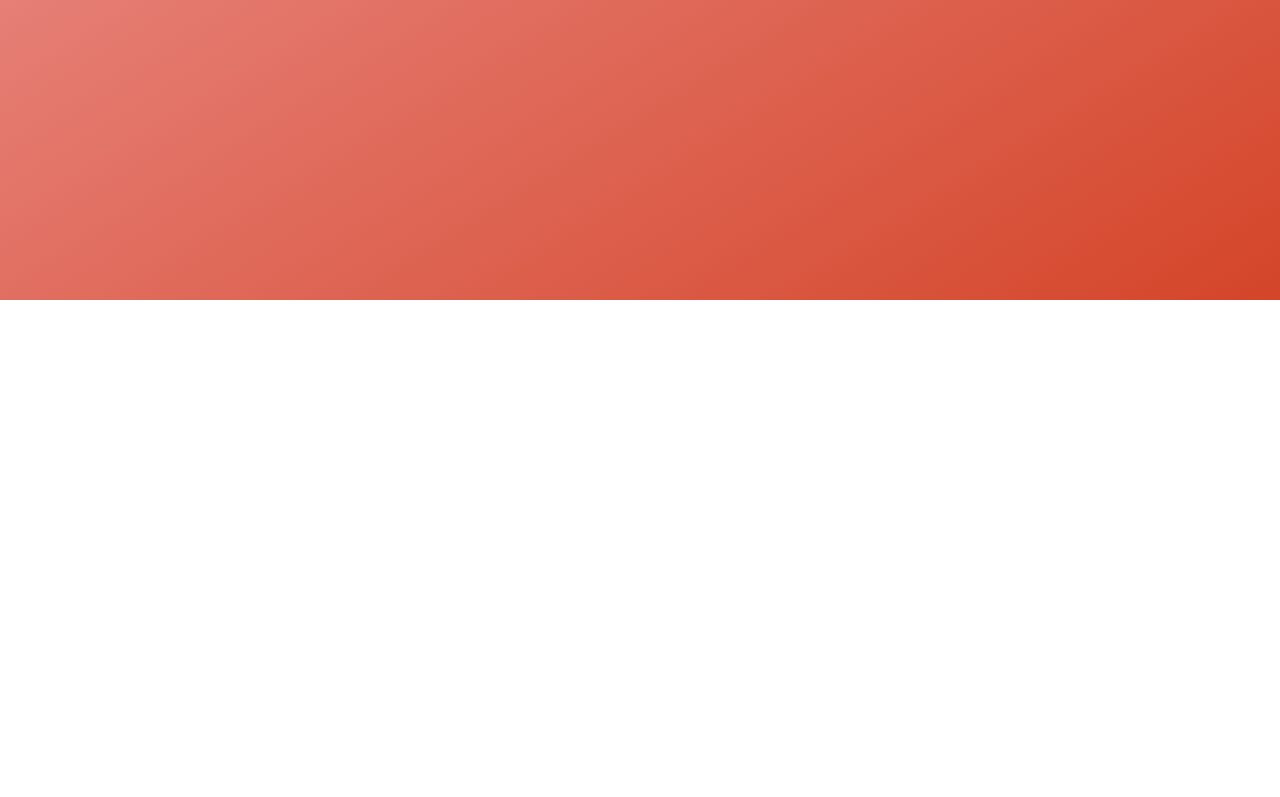
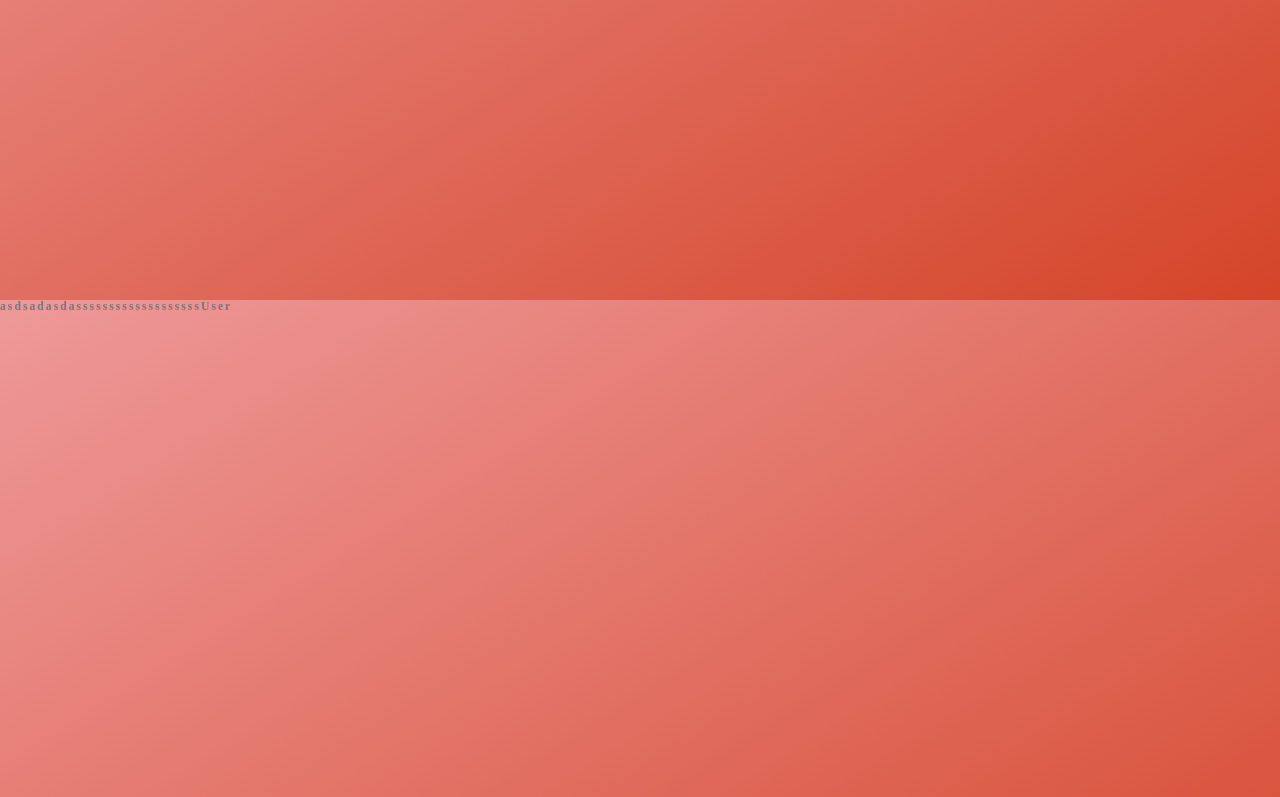
Before and after one commit to utpandey/tea-chain, a React (Create React App) app in the folder frontend/: page / in a window 1280 px wide. Shown: the part 500-1297 px from the top of the page. Before the commit the page ends 800 px from the top, so only its background shows below. Built offline with nearby package versions, Linux system fonts and the light colour scheme.

Commit message:
feat: tailwind added

```diff
--- /dev/null
+++ b/frontend/src/components/Header.tsx
@@ -0,0 +1,58 @@
+import React from 'react';
+import { motion } from 'framer-motion';
+import { Link } from 'react-router-dom';
+// import git2 from './github_2.svg';
+// import git3 from './github_3.svg';
+import {withRouter} from 'react-router';
+
+
+const svgVariants = {
+  hidden: { rotate: -180 },
+  visible: {
+    rotate: 0,
+    transition: {duration : 1 }
+  }
+}
+
+// const pathVariants = {
+//   hidden: {
+//     opacity: 0,
+//     pathLength: 0
+//   },
+//   visible: {
+//     opacity: 1,
+//     pathLength: 1,
+//     transition: {
+//       duration: 2,
+//       ease: "easeOut"
+//     }
+//   }
+// }
+
+const Header = () => {
+  return (
+    <header>
+
+      <motion.div className="title"
+        // initial={{y:-250}}
+        // animate={{ y: -10, }}
+        // transition={{ delay: 0.5,type:'spring',stiffness: 120}}
+      >
+
+        <Link to='/'>
+          <motion.h1
+            className="findmyrepo"
+            style={{color: 'black'}}
+            // whileHover={{color: 'black',scale: '0.9'}}
+          >
+          FindMyRepo
+          </motion.h1>
+        </Link>
+
+      </motion.div>
+
+    </header>
+  )
+}
+
+export default withRouter(Header);
--- a/frontend/src/index.tsx
+++ b/frontend/src/index.tsx
@@ -1,11 +1,50 @@
 import React from 'react';
 import ReactDOM from 'react-dom';
+import { Switch,Route, BrowserRouter as Router } from 'react-router-dom';
+import {AnimatePresence} from 'framer-motion'
+
 import './styles/css/index.css';
-// import App from './App';
+import Header from './components/Header';
+import Home from './pages/Home';
 
-ReactDOM.render(
-  <React.StrictMode>
-    {/* <App /> */}
-  </React.StrictMode>,
-  document.getElementById('root')
-);
+const routing = (
+  <Router >
+    <React.Fragment>
+        <Header />
+        {/* <Modal showModal={showModal} setShowModal={setShowModal} /> */}
+          <AnimatePresence exitBeforeEnter={true}>
+            <Switch >
+              {/* <Route path="/base">
+                <Base addBase={addBase} base={base} toppings={toppings}  setShowModal={setShowModal} />
+              </Route>
+              <Route path="/toppings">
+                <Toppings addTopping={addTopping} base={base} toppings={toppings} />
+              </Route>
+              <Route path="/order">
+                <Order addBase={addBase}  base={base} toppings={toppings} setShowModal={setShowModal}/>
+              </Route> */}
+               {/* component={Home} component={UsersPage} / */}
+              <Route path="/users" >
+                {/* <UsersPage /> */}
+              </Route>
+              <Route path="/repolist" >
+                {/* <RepoPage /> */}
+              </Route>
+              <Route path='/repo'>
+                {/* <Repository /> */}
+              </Route>
+              <Route path="/" >
+                <Home />
+              </Route>
+                {/* <UsersPage /> */}
+
+                {/* <Home />
+              </Route> */}
+
+              </Switch>
+          </AnimatePresence>
+        </React.Fragment>
+        </Router>
+)
+
+ReactDOM.render(routing,document.getElementById('root'));
--- /dev/null
+++ b/frontend/src/pages/Home.tsx
@@ -0,0 +1,75 @@
+import React from 'react';
+import { Link } from 'react-router-dom';
+import { motion } from 'framer-motion';
+
+const homeContainerVariants = {
+  hidden: {
+    opacity:0
+  },
+  visible: {
+    opacity: 1,
+    transition: {
+      delay: 1.5, duration: 2
+    }
+  },
+  exit: {
+    x: '-100vw',
+    transition: {
+      ease: 'easeInOut'
+    }
+  }
+}
+
+// const buttonVariants = {
+//   hover: {
+//     scale: 1.1,
+//     textShadow: "0px 0px 8px rgb(255,255,255)",
+//     boxShadow: "0px 0px 8px rgb(255,255,255)",
+//     transition: {
+//       duration: 0.3,
+//       yoyo: Infinity
+//     }
+//   },
+// }
+
+const Home = () => {
+  return (
+    <motion.div className="home container"
+      variants={homeContainerVariants}
+      initial='hidden'
+      animate='visible'
+      exit='exit'
+    >
+      <div>
+        <Link to='/users'>
+          <motion.h3
+            className="home_title"
+            // whileHover={{color: 'black',scale: '0.9'}}
+          >
+            asdsadasdasssssssssssssssssssUser
+          </motion.h3>
+        </Link>
+        <Link to='/repolist'>
+          <motion.h3
+            className="home_title"
+            // whileHover={{ color: 'black', scale: '0.9' }}
+          >
+           saddddddddddddddddddddddddddddddddddddddddddddddddd Repository
+          </motion.h3>
+        </Link>
+      </div>
+      {/* <Loader /> */}
+      {/* <Link to="/base">
+        <motion.button
+          variants={buttonVariants}
+          whileHover='hover'
+        >
+          Create Your Pizza
+        </motion.button>
+      </Link> */}
+
+    </motion.div>
+  )
+}
+
+export default Home;
--- a/package.json
+++ b/package.json
@@ -3,6 +3,11 @@
     "@types/node": "^15.0.1",
     "framer-motion": "^4.1.11",
     "react-dom": "^17.0.2",
+    "react-router": "^5.2.0",
     "react-router-dom": "^5.2.0"
+  },
+  "devDependencies": {
+    "@types/react-router": "^5.1.13",
+    "@types/react-router-dom": "^5.1.7"
   }
 }
```
Also changed, not shown: frontend/src/reportWebVitals.js (deleted, +0 -13 lines), frontend/src/setupTests.js (deleted, +0 -5 lines), frontend/src/logo.svg (deleted), 1 other file (tests, documents, lock files or other folders).
